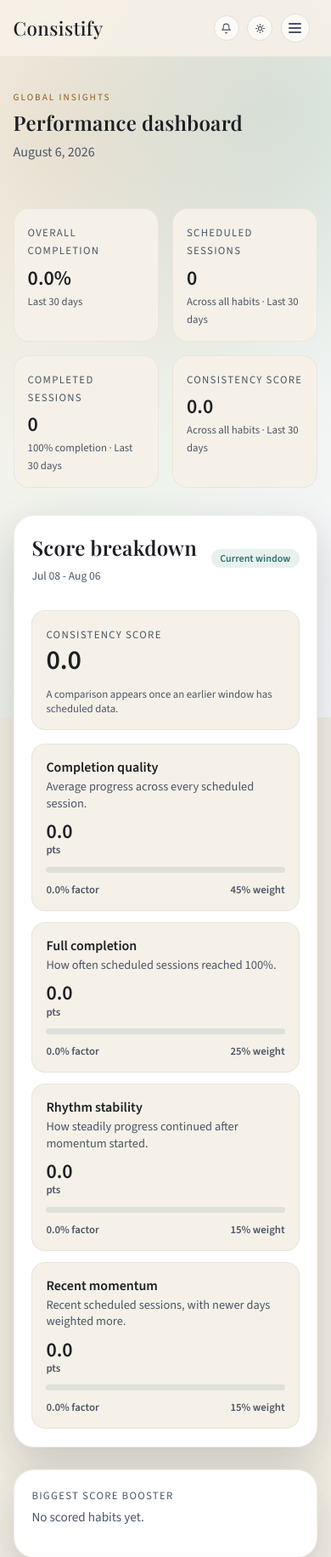
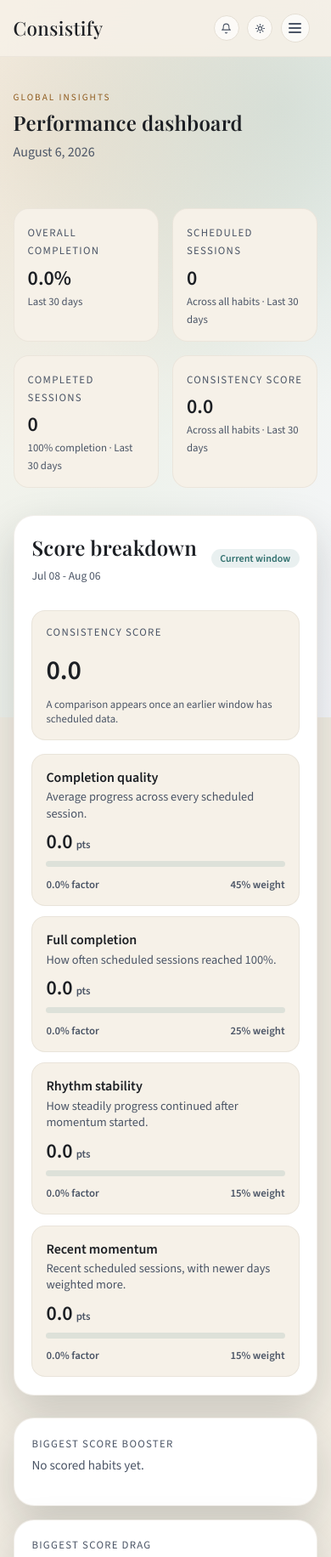
Before and after one commit to ehtesam75/Consistify, a Django app: page /dashboard/ in a window 390 px wide. Shown: the top 1832 px of the page at 85% size. Run offline with Django 5.2, Linux system fonts and the light colour scheme; the visitor is signed in with stand-in values (Sample User, id 1); data comes from the database, SQL or seed files in the repository; data that the repository does not hold is empty.

Commit message:
style(ui): refactor score change summary layout and metrics styling
Reorganize the `.score-change-summary` component using CSS Grid to
improve alignment of labels, values, and delta pills.

- Implement a grid layout for `.score-change-summary` to better manage
  the positioning of stat labels and values.
- Use `display: contents` on direct children to facilitate grid
  placement.
- Update `.score-component-metrics` to use flexbox for better
  alignment of metric values.
- Add pseudo-elements to `.score-component-metrics small` to
  automatically wrap metric values in parentheses.

```diff
--- a/habits/static/habits/css/styles.css
+++ b/habits/static/habits/css/styles.css
@@ -3937,18 +3937,55 @@ body.auth-page main {
         font-size: 0.6rem;
     }
 
-    .score-change-summary,
     .score-component {
         grid-template-columns: 1fr;
     }
 
     .score-change-summary {
-        align-items: flex-start;
-        flex-direction: column;
+        display: grid;
+        grid-template-columns: auto minmax(0, 1fr);
+        align-items: center;
+    }
+
+    .score-change-summary > div {
+        display: contents;
+    }
+
+    .score-change-summary .stat-label {
+        grid-column: 1 / -1;
+        grid-row: 1;
+    }
+
+    .score-change-summary .score-change-value {
+        grid-column: 1;
+        grid-row: 2;
+    }
+
+    .score-change-summary .delta-pill {
+        grid-column: 2;
+        grid-row: 2;
+        justify-self: end;
+    }
+
+    .score-change-summary > .stat-note {
+        grid-column: 1 / -1;
+        grid-row: 3;
     }
 
     .score-component-metrics {
-        justify-items: start;
+        display: flex;
+        align-items: baseline;
+        gap: 0.25rem;
+        min-width: 0;
+        white-space: nowrap;
+    }
+
+    .score-component-metrics small::before {
+        content: "(";
+    }
+
+    .score-component-metrics small::after {
+        content: ")";
     }
 
     .category-summary-grid {
```
